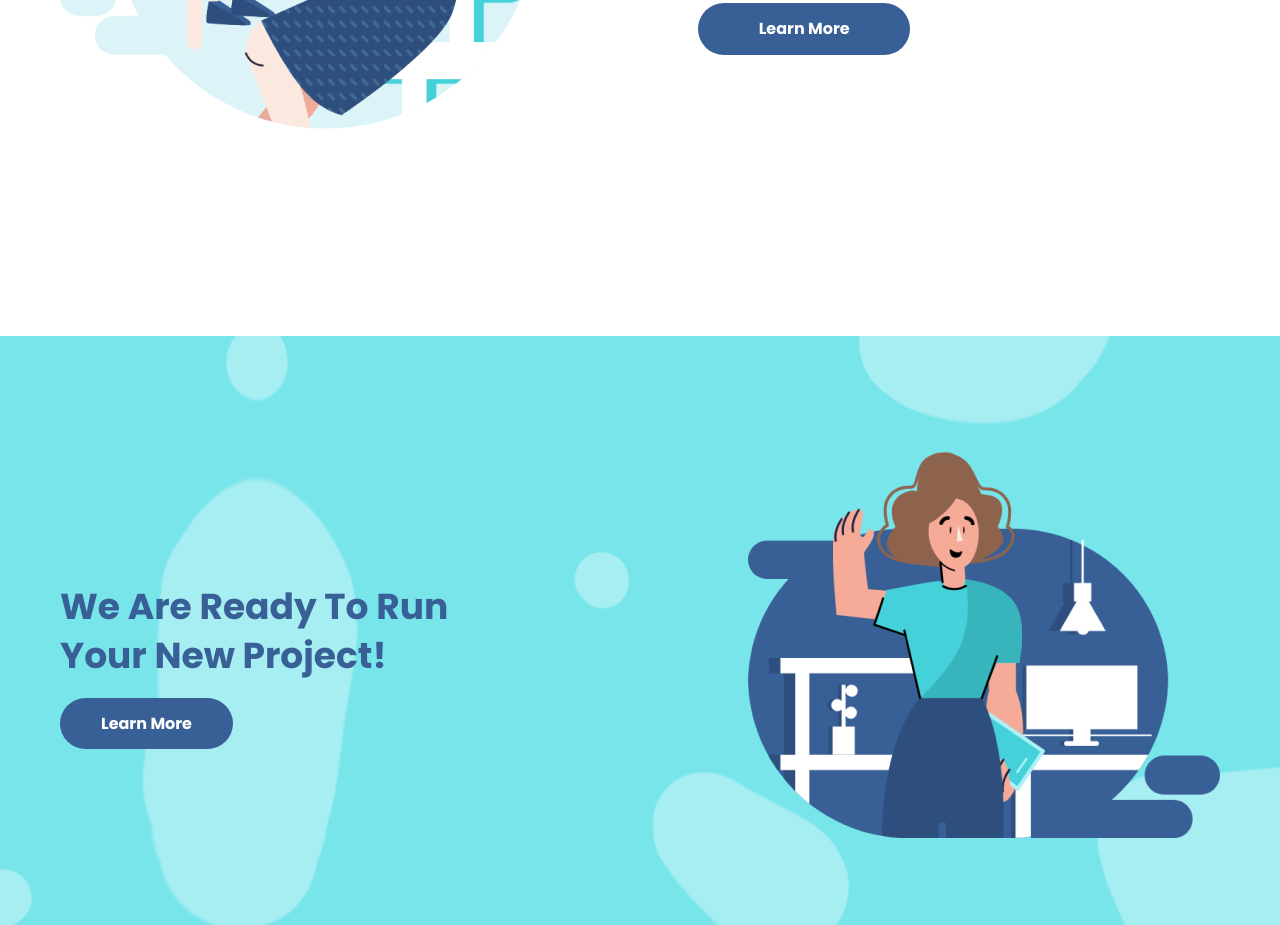
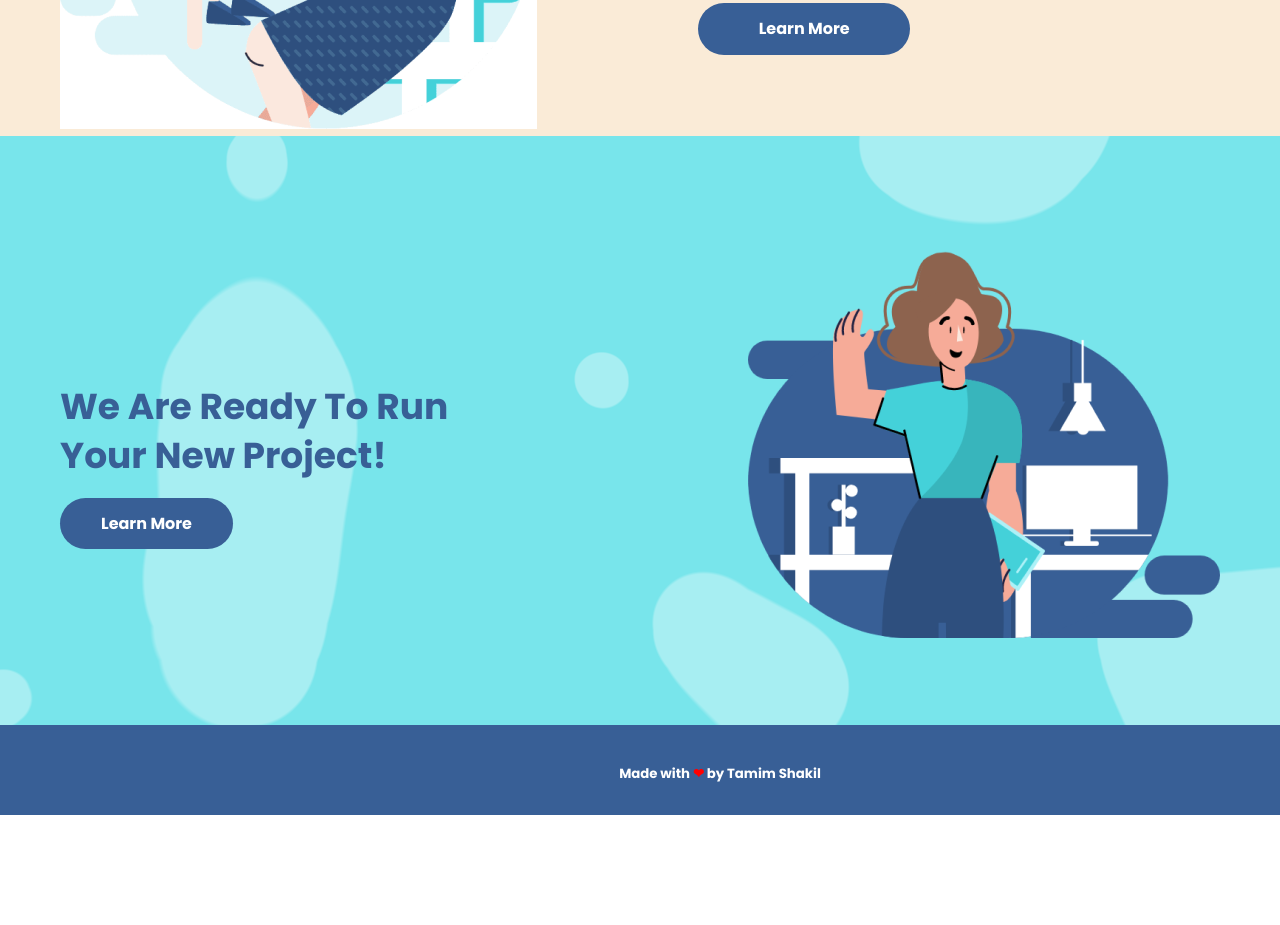
Before and after one commit to Tamim-Shakil/Class-08, a plain HTML site: page index.html in a window 1280 px wide. Shown: the part 1248-2173 px from the top of the page. Drawn offline with Linux system fonts and the light colour scheme.

Commit message:
Project Done

```diff
--- a/index.html
+++ b/index.html
@@ -67,6 +67,7 @@
     </div>
         <!-- Service Section End  -->
 
+        <div class="bottom-section">
           <section class="second-last">
             <div class="wrapper">
                 <div class="bottom-part">
@@ -82,6 +83,7 @@
             </div>
           </section>
         </div>
+        </div>
       </main>
     </sect>
     <div class="prime-footer">
--- a/style.css
+++ b/style.css
@@ -11,7 +11,7 @@ body {
 }
 
 .first-middle {
-  background-color: white;
+  background-color: antiquewhite;
 }
 
 header {
@@ -185,6 +185,9 @@ img {
   justify-content: space-between;
 }
 
+.bottom-section {
+  margin-top: -200px;
+}
 .bottom-content {
   padding-top: 217.5px;
 }
```
Lines whose indentation alone changed are shown as unchanged.
